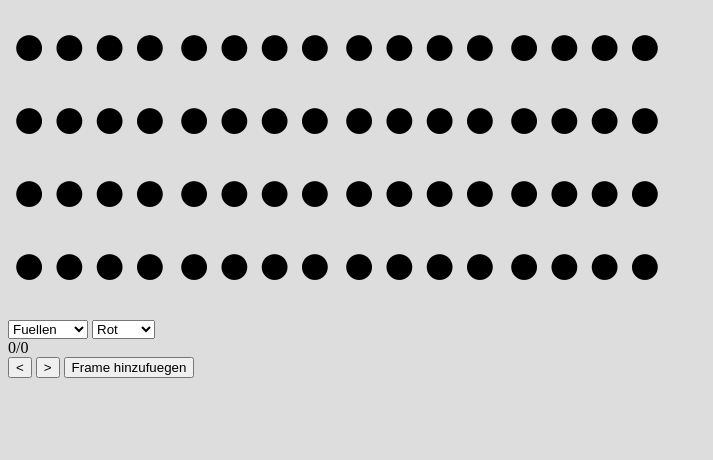
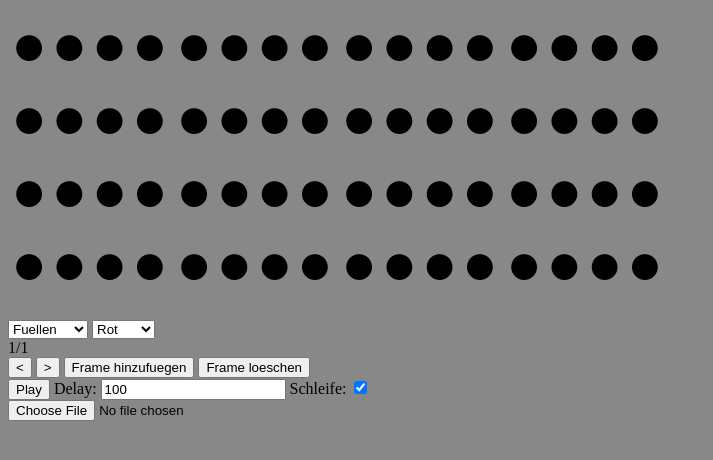
Before and after one commit to quantenProjects/Cube-Animator-RGB, a plain HTML site: page index.html in a window 1280 px wide. Shown: the whole page, without its empty margins (0-713 px from the left). Drawn offline with Linux system fonts and the light colour scheme.

Commit message:
Framecontrol und Dateiladen funktioniert
ToDo:
speichern
layout
verschiedene Ansichten
shortcuts

```diff
--- a/css.css
+++ b/css.css
@@ -5,5 +5,5 @@
 }
 
 body {
-    background-color: #DDDDDD;
+    background-color: #888;
 }
--- a/index.html
+++ b/index.html
@@ -4,6 +4,13 @@
     <meta charset="UTF-8">
     <title>Cube Animator RGB</title>
     <link rel="stylesheet" type="text/css" href="css.css">
+    <script language="JavaScript">
+        //window.onbeforeunload = confirmExit; //TODO wieder rein machen, zum Debuggen ultra nervig
+        function confirmExit()
+        {
+            return "You have attempted to leave this page.  If you have made any changes to the fields without clicking the Save button, your changes will be lost.  Are you sure you want to exit this page?";
+        }
+    </script>
 </head>
 <body>
     <div id="led_ui">
@@ -22,9 +29,17 @@
             <option value="rb">rotblau</option>
         </select>
         <div id="frame_counter">0/0</div>
-        <input type="button" value="<" onclick="next_frame();"/>
-        <input type="button" value=">" onclick="prev_frame();"/>
+        <input type="button" value="<" onclick="prev_frame();"/>
+        <input type="button" value=">" onclick="next_frame();"/>
         <input type="button" value="Frame hinzufuegen" onclick="add_frame();">
+        <input type="button" value="Frame loeschen" onclick="delete_frame();">
+        <br>
+        <input type="button" id="play_pause_button" value="Play" onclick="play_pause();">
+        Delay: <input type="number" id="delay_spinner" value="100">
+        Schleife: <input type="checkbox" id="loop_checkbox" checked>
+        <br>
+        <input type="file" id="file_open_input" onchange="open_file(this.files)">
+
     </div>
 </body>
 <script type="text/javascript" src="script.js"></script>
--- a/script.js
+++ b/script.js
@@ -1,10 +1,11 @@
-
 var HEIGHT = 4; // Anzahl der Layer
 var WIDTH = 4;  // Breite
 var LENGTH = 4; // laenge der LEDs, in der UI vertikal
 
 var frames = [];
 var curr_frame = 0;
+
+var play_interval = null;
 
 
 function create_table() {
@@ -28,7 +29,7 @@ function create_table() {
     document.getElementById("led_ui").innerHTML = led_ui_html;
 }
 
-function mouseenter_event(event,element) {
+function mouseenter_event(event, element) {
     if (event.buttons == 1) {
         var e = document.getElementById("color_control");
         var colors = e.options[e.selectedIndex].value.split("");
@@ -39,43 +40,137 @@ function mouseenter_event(event,element) {
             frames[curr_frame][parseInt(led_indecies[0])][parseInt(led_indecies[1])][parseInt(led_indecies[2])][colors[color]] = action;
         }
         console.log(element);
-        display_pixel(parseInt(led_indecies[0]),parseInt(led_indecies[1]),parseInt(led_indecies[2]));
+        display_pixel(parseInt(led_indecies[0]), parseInt(led_indecies[1]), parseInt(led_indecies[2]));
     }
 
 }
 
-function add_frame() {
+function empty_frame() {
     var frame = [];
-    for (var i = 0; i<HEIGHT; i++) {
+    for (var i = 0; i < HEIGHT; i++) {
         var layer = [];
-        for (var j = 0; j<WIDTH ; j++) {
+        for (var j = 0; j < WIDTH; j++) {
             var colum = [];
-            for (var k = 0; k<LENGTH; k++) {
-                colum.push({'r':false,'g':false,'b':false});
+            for (var k = 0; k < LENGTH; k++) {
+                colum.push({'r': false, 'g': false, 'b': false});
             }
             layer.push(colum)
         }
         frame.push(layer)
     }
-    frames.push(frame);
+    return frame;
 }
 
-function display_pixel(i,j,k) {
-    var led_id = "led" + i.toString()+j+k;
+function add_frame() {
+    frames.splice(curr_frame + 1, 0, empty_frame());
+    next_frame();
+    //display_frame();
+    //frames.push(frame);
+}
+
+function delete_frame() {
+    frames.splice(curr_frame, 1);
+    if (curr_frame == frames.length) curr_frame = frames.length - 1;
+    display_frame();
+}
+
+function display_pixel(i, j, k) {
+    var led_id = "led" + i.toString() + j + k;
     document.getElementById(led_id).style = "color:#" + (frames[curr_frame][i][j][k]["r"] ? "FF" : "00") + (frames[curr_frame][i][j][k]["g"] ? "FF" : "00") + (frames[curr_frame][i][j][k]["b"] ? "FF" : "00") + ";";
 }
 
 function display_frame() {
-    for (var i = 0; i<HEIGHT; i++) {
-        for (var j = 0; j<WIDTH ; j++) {
-            for (var k = 0; k<LENGTH; k++) {
-                display_pixel(i,j,k);
+    for (var i = 0; i < HEIGHT; i++) {
+        for (var j = 0; j < WIDTH; j++) {
+            for (var k = 0; k < LENGTH; k++) {
+                display_pixel(i, j, k);
             }
         }
     }
+    document.getElementById("frame_counter").innerHTML = (curr_frame + 1).toString() + "/" + frames.length;
+}
 
+function next_frame() {
+    if ((curr_frame + 1) >= frames.length) {
+        if (document.getElementById("loop_checkbox").checked) {
+            curr_frame = 0;
+        }
+    } else {
+        curr_frame += 1;
+    }
+    display_frame();
+}
+
+function prev_frame() {
+    if (curr_frame == 0) {
+        if (document.getElementById("loop_checkbox").checked) {
+            curr_frame = frames.length - 1;
+        }
+    } else {
+        curr_frame -= 1;
+    }
+    display_frame();
+}
+
+function play_pause() {
+    if (play_interval === null) {
+        play_interval = setInterval(next_frame, document.getElementById("delay_spinner").value);
+        document.getElementById("play_pause_button").value = "Pause";
+    } else {
+        clearInterval(play_interval);
+        play_interval = null;
+        document.getElementById("play_pause_button").value = "Play";
+    }
+}
+
+function byte_to_boolarray(input_number) {
+    var result = [];
+    for (var i = 0; i < 8; i++) {
+        result.push(input_number % 2 == 1);
+        input_number = Math.floor(input_number / 2);
+    }
+    result.reverse();
+    return result;
+}
+
+function open_file(file_list) {
+    var fr = new FileReader();
+    fr.onloadend = function () {
+        var result = this.result;
+        const BYTES_PER_FRAME = (LENGTH * HEIGHT * WIDTH * 3 / 8);
+        if (this.result.length % BYTES_PER_FRAME == 0) {
+            var colors = "rgb".split("");
+            var frame_count = this.result.length / BYTES_PER_FRAME;
+            var new_frames = [];
+            for (var frame_number = 0; frame_number < frame_count; frame_number++) {
+                var frame_data = [];
+                var frame = empty_frame();
+                for (var i = 0; i < BYTES_PER_FRAME; i++) {
+                    frame_data = frame_data.concat(byte_to_boolarray(result.charCodeAt(frame_number * BYTES_PER_FRAME + i)));
+                }
+                for (var i = 0; i < HEIGHT; i++) { //Layer
+                    for (var color_index in colors) {
+                        var color = colors[color_index];
+                        for (var j = 0; j < WIDTH; j++) {
+                            for (var k = 0; k < LENGTH; k++) {
+                                frame[i][j][k][color] = frame_data[i * 3 * 4 * 4 + color_index * 16 + j * 4 + k];
+                            }
+                        }
+                    }
+                }
+                new_frames.push(frame);
+
+                //console.log(byte_to_boolarray(result.charCodeAt(frame_number)));
+            }
+            frames = new_frames;
+            curr_frame = 0;
+            display_frame();
+        } else {
+            alert("Datei hat die falsche Laenge");
+        }
+    };
+    fr.readAsBinaryString(file_list[0]);
 }
 
 create_table();
 add_frame();
-display_frame();
```
